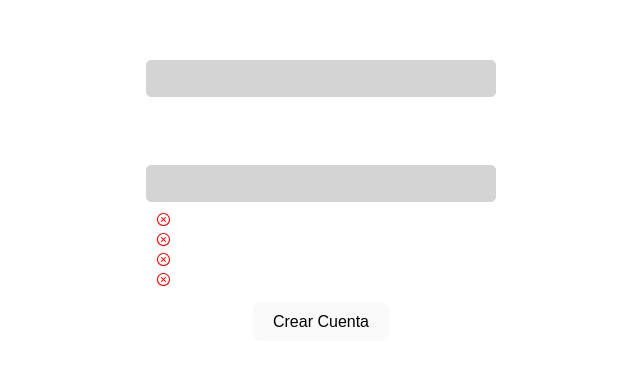
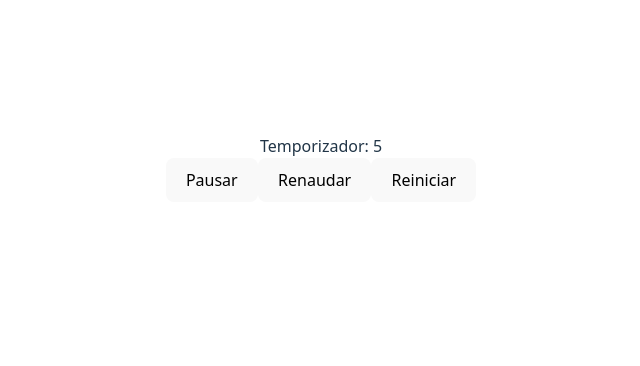
Before and after one commit to luisDiaz2194/ReactCourse, a React (Vite) app: page / in a window 1280 px wide. Shown: the part 232-598 px from the top of the page, without its empty margins (319-959 px from the left). Built offline with nearby package versions, Linux system fonts and the light colour scheme.

Commit message:
Lección 5 - useEffect, ejercicio de mensajeIncial, Bienvenida con props y variable del localStorage, Temporizador con botones de pausar, reiniciar, resetear

```diff
--- a/src/App.jsx
+++ b/src/App.jsx
@@ -1,12 +1,12 @@
 import './App.css'
-import FormularioCreate from './components/Leccion 4 - Onchange/FormularioCreate'
+import Temporizador from './components/Leccion 5 - useEffect/Temporizador'
 function App() {
 
   //const nombres = ['Luis Ernesto', 'Ana', 'Pedro', 'Sofía', 'Jorge'];
 
   return (
     <>
-      <FormularioCreate/>
+      <Temporizador/>
     </>
 
   )
--- /dev/null
+++ b/src/components/Leccion 5 - useEffect/Temporizador.jsx
@@ -0,0 +1,51 @@
+import { useEffect, useState } from 'react'
+
+function Temporizador() {
+
+    const [segundos, setSegundos] = useState(0);
+    const [intervaloId, setIntervaloId] = useState(null);
+
+    //Pausar temporizador
+    const handleButtonPause = () => {
+        if (intervaloId) {
+            clearInterval(intervaloId); // Detener el intervalo
+            setIntervaloId(null); // Limpiar el ID del intervalo
+            console.log("Temporizador pausado en ", segundos, "segundos");
+        }
+    }
+    //Reanudar temporizador
+    const handledButtonRenaudar = () => {
+        if (!intervaloId) {
+            const intervalo = setInterval(() => {
+                setSegundos(prevSegundos => prevSegundos + 1);
+            }, 1000);
+            setIntervaloId(intervalo); // Guardar el ID del intervalo
+            console.log("Temporizador reanudado");
+        }
+    }
+    //Reiniciar temporizador
+    const handledButtonReset = () => {
+        setSegundos(0);
+        console.log("Temporizador reiniciado");
+    }
+
+    useEffect(() => {
+        const id = setInterval(() => {
+            setSegundos(segundos => segundos + 1);
+        }, 1000);
+        setIntervaloId(id); // guardamos el ID del intervalo
+
+        return () => clearInterval(id); // limpiamos si el componente se desmonta
+    }, []); // solo al montar
+
+    return (
+        <div>Temporizador: {segundos}
+            <br />
+            <button onClick={handleButtonPause}>Pausar</button>
+            <button onClick={handledButtonRenaudar} >Renaudar</button>
+            <button onClick={handledButtonReset}>Reiniciar</button>
+        </div>
+    )
+}
+
+export default Temporizador
```
Also changed, not shown: src/components/Leccion 5 - useEffect/BienvenidaMsg.jsx (added, +21 -0 lines), src/components/Leccion 5 - useEffect/MensajeInicial.jsx (added, +17 -0 lines).
